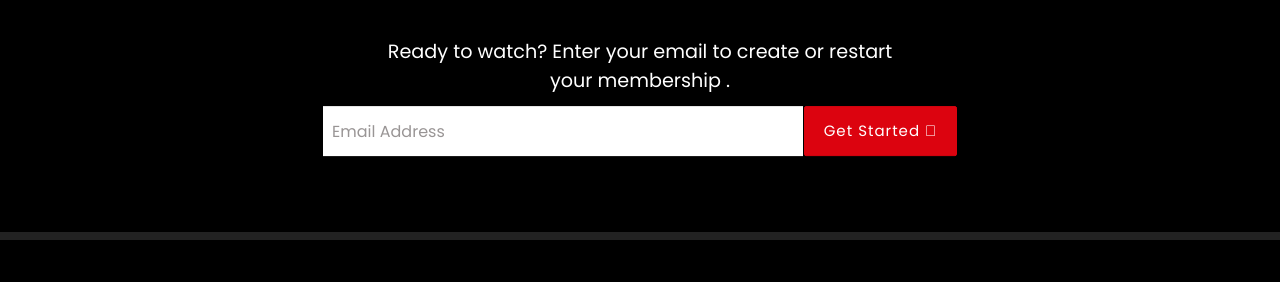
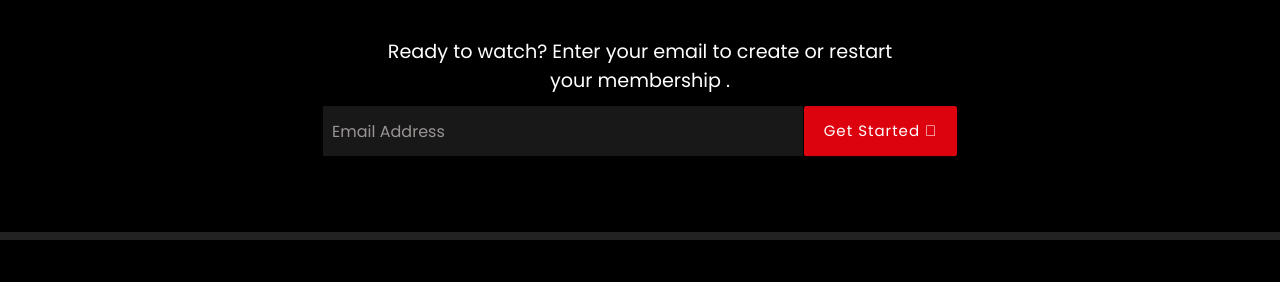
Before and after one commit to rebornamanyt/NETFLIX-HOMEPAGE, a plain HTML site: page index.html in a window 1280 px wide. Shown: the part 408-690 px from the top of the page. Drawn offline with nearby package versions, Linux system fonts and the light colour scheme.

Commit message:
Update styles.css

```diff
--- a/NETFLIX-HOMEPAGE/styles.css
+++ b/NETFLIX-HOMEPAGE/styles.css
@@ -136,7 +136,8 @@ body {
 }
 
 .form-container {
-  background-color: white;
+  background-color: rgba(133, 128, 128, 0.189);
+  filter: opacity(1000%);
   width: 90%;
   height: 50px;
   position: relative;
```
